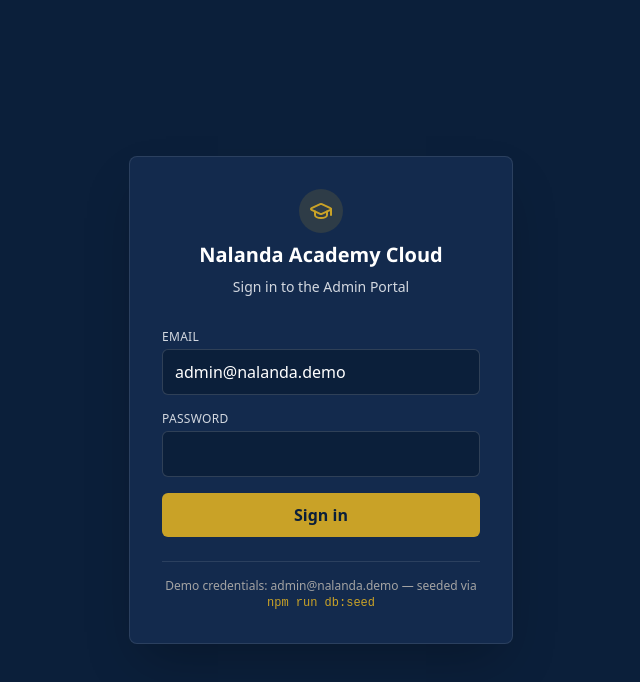
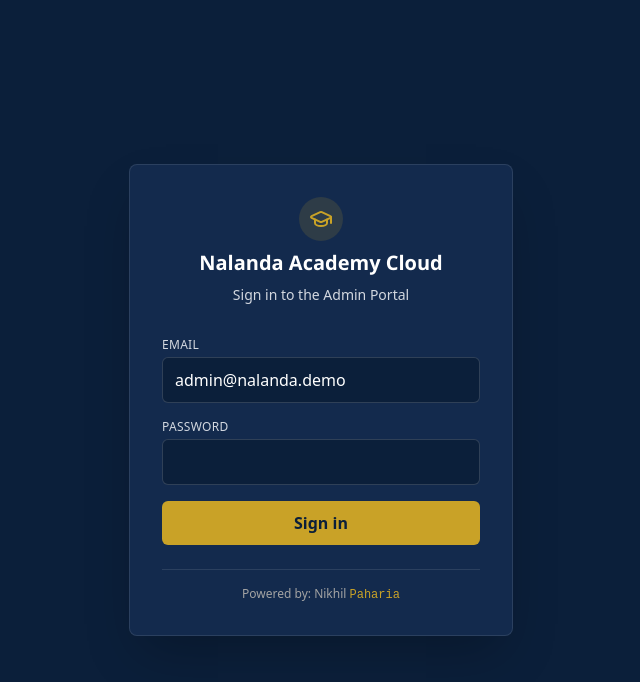
Before and after one commit to nikhilpaharia96-lang/nalanda-academyx, a Next.js app in the folder apps/web/: page /admin/login in a window 1280 px wide. Shown: the top 682 px of the page, without its empty margins (319-959 px from the left). Built offline with nearby package versions, Linux system fonts and the light colour scheme; no server answers.

Commit message:
Update demo credentials text in login page

```diff
--- a/apps/web/src/app/admin/login/page.tsx
+++ b/apps/web/src/app/admin/login/page.tsx
@@ -82,7 +82,7 @@ export default function AdminLoginPage() {
         </form>
 
         <p className="mt-6 border-t border-white/10 pt-4 text-center text-xs text-neutral-400">
-          Demo credentials: admin@nalanda.demo — seeded via <code className="text-gold">npm run db:seed</code>
+          Powered by: Nikhil <code className="text-gold">Paharia</code>
         </p>
       </div>
     </main>
```
